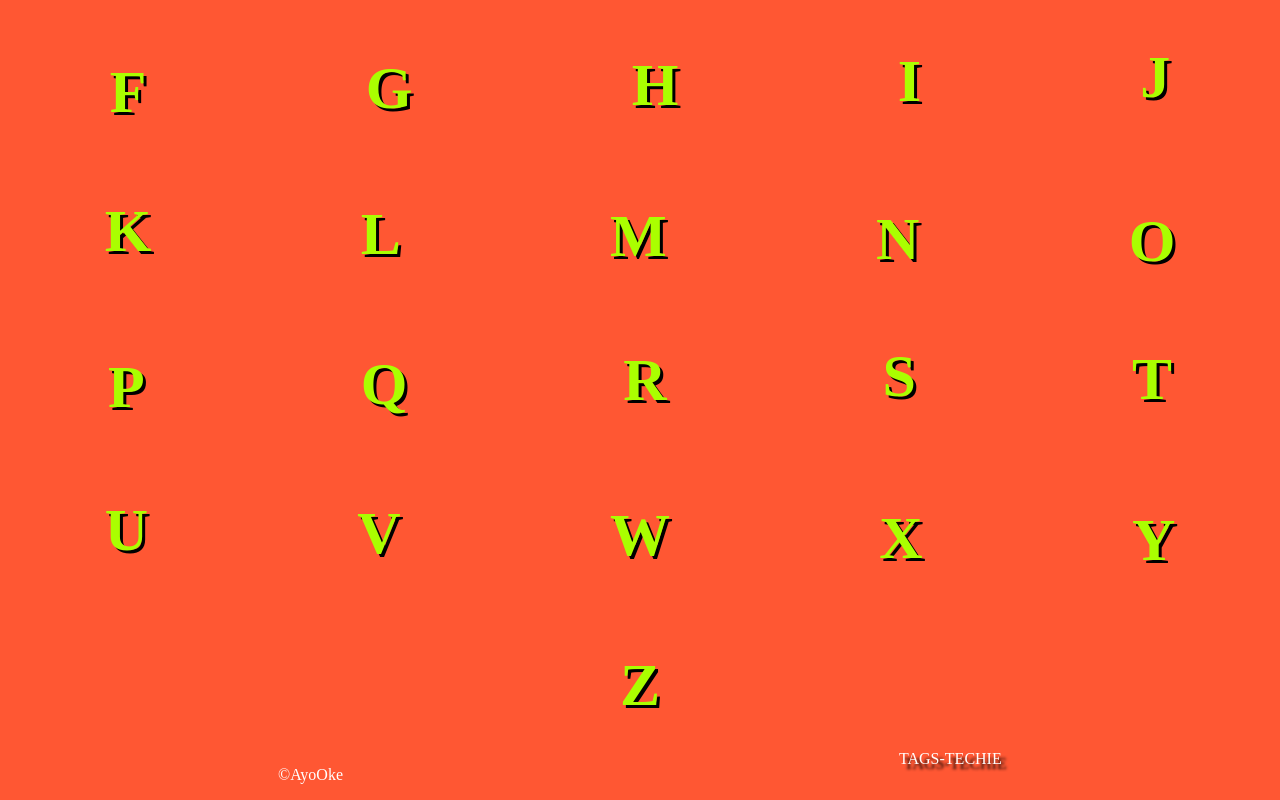
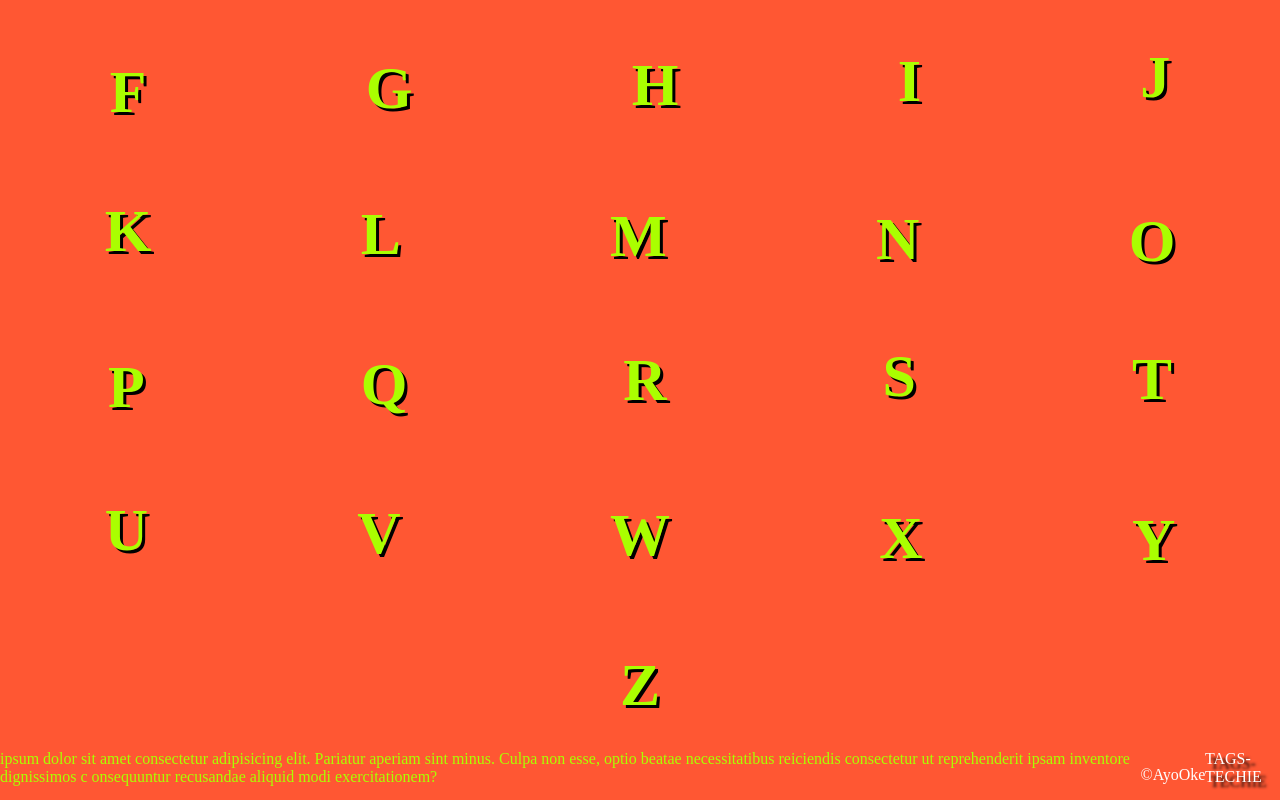
Before and after one commit to haywee39/letters-of-the-alphabets, a plain HTML site: page index.html in a window 1280 px wide. Shown: the part 375-1175 px from the top of the page. Drawn offline with Linux system fonts and the light colour scheme.

Commit message:
first commit

```diff
--- a/index.html
+++ b/index.html
@@ -67,6 +67,11 @@
 
 <div>
 
+    ipsum dolor sit amet consectetur adipisicing elit.
+    Pariatur aperiam sint minus. Culpa non esse, optio beatae necessitatibus reiciendis
+    consectetur ut reprehenderit ipsam inventore dignissimos c
+    onsequuntur recusandae aliquid modi exercitationem?
+
 <p class="copyright"><span>&copy</span>AyoOke</p>
 <span class="tag">TAGS-TECHIE</span>
 </div>
```
